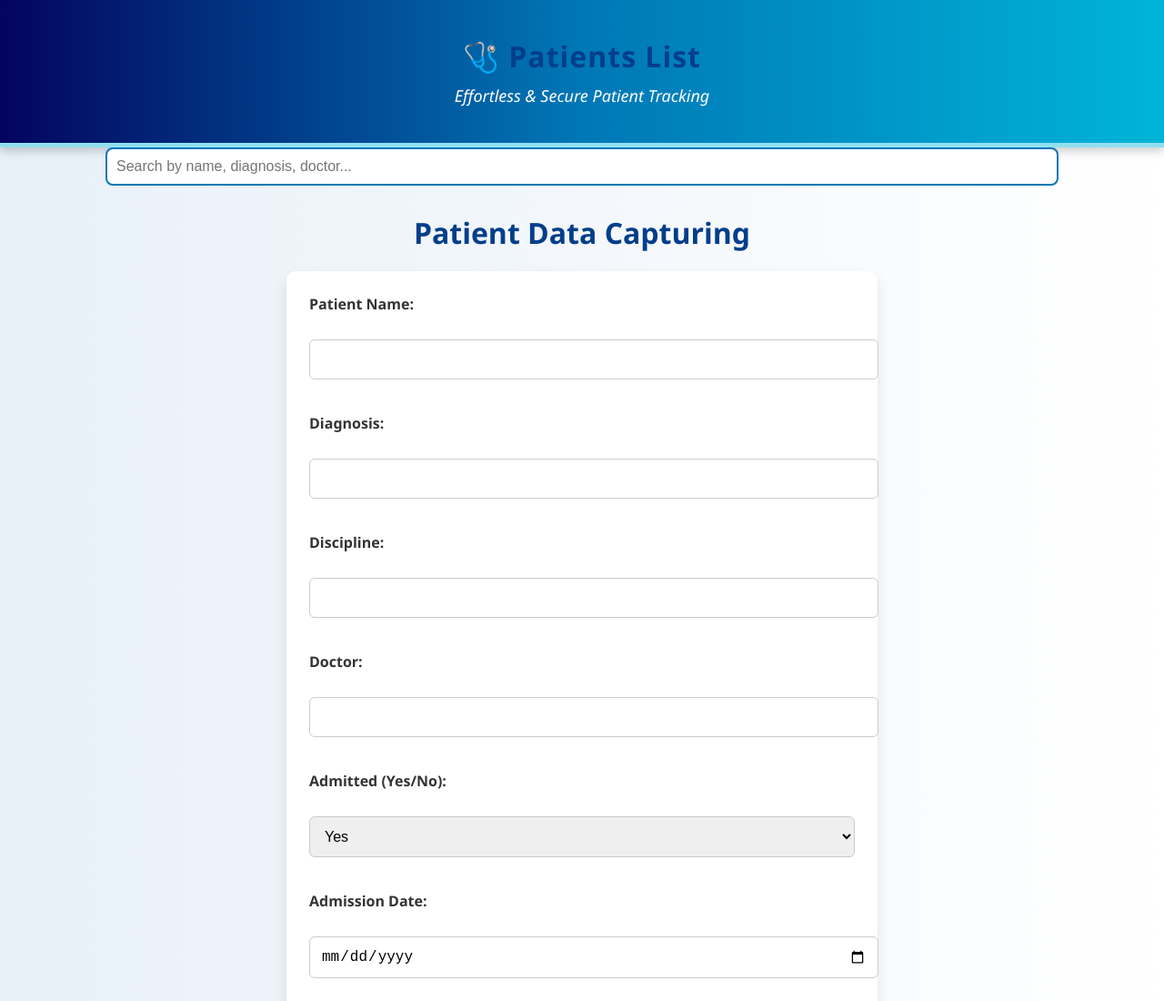
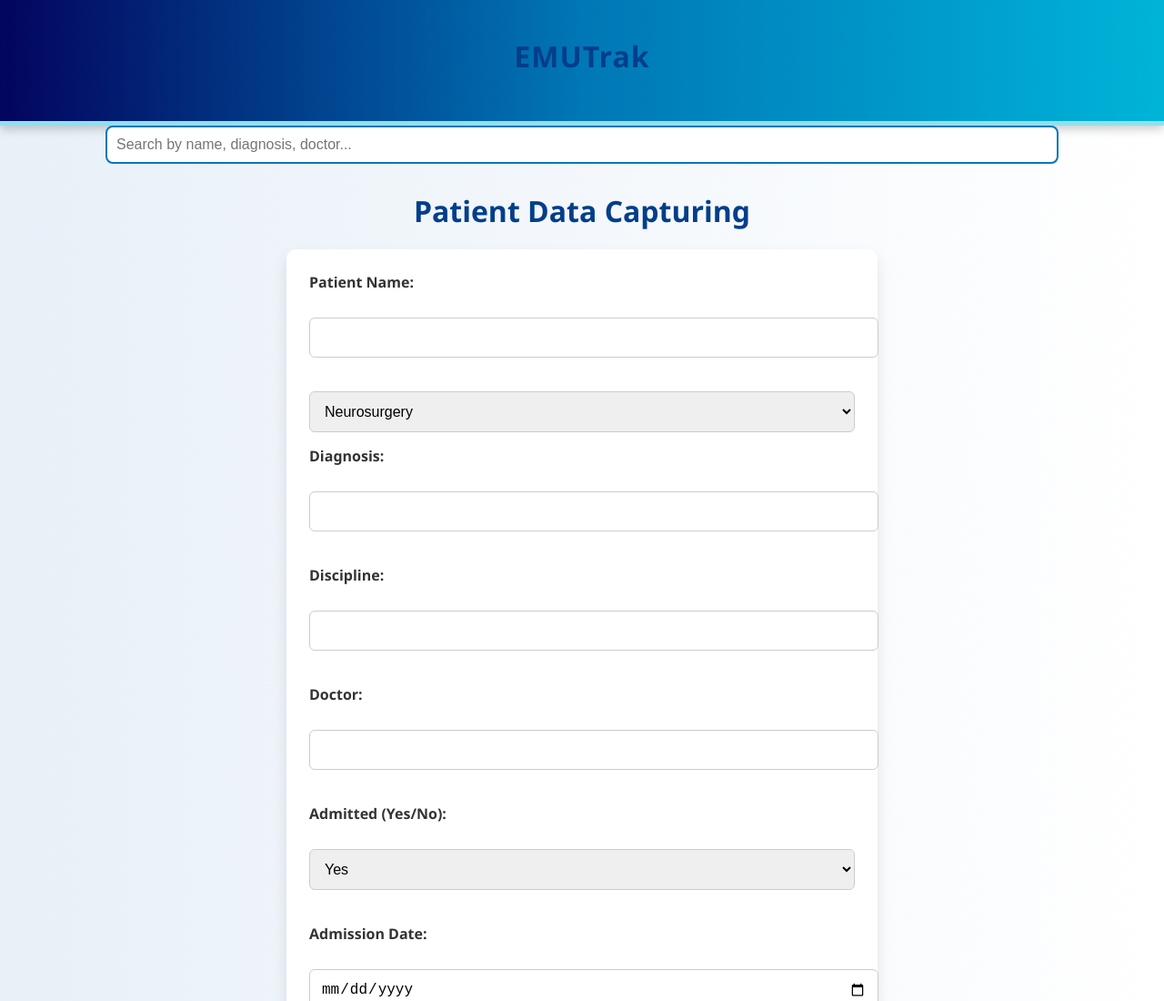
Before and after one commit to Pasekamg/Patients-List, a plain HTML site: page index.html in a window 1280 px wide. Shown: the top 1100 px of the page at 91% size. Drawn offline with Linux system fonts and the light colour scheme.

Commit message:
disciplines

```diff
--- a/index.html
+++ b/index.html
@@ -10,8 +10,8 @@
 
     <!-- Art Header -->
 <header class="hero-banner">
-    <h1>🩺 Patients List</h1>
-    <p>Effortless & Secure Patient Tracking</p>
+    <h1>EMUTrak</h1>
+    <p></p>
 </header>
 
     <div class="no-print" style="text-align:center; margin-bottom: 20px;">
@@ -26,6 +26,23 @@
             <label>Patient Name:</label><br>
             <input type="text" id="patientName" required><br><br>
 
+
+   <select name="discipline">
+  <option value="Neurosurgery">Neurosurgery</option>
+  <option value="Trauma">Trauma</option>
+  <option value="Gynaecology">Gynaecology</option>
+  <option value="Orthopaedics">Orthopaedics</option>
+  <option value="General Surgery">General Surgery</option>
+  <option value="Internal Medicine">Internal Medicine</option>
+  <option value="Emergency">Emergency</option>
+  <option value="Neurology">Neurology</option>
+  <option value="Nephro">Nephro</option>
+  <option value="Vascular">Vascular</option>
+  <option value="Cardiology">Cardiology</option>
+  <option value="Urology">Urology</option>
+  <option value="ENT/MaxF/Opthal">ENT/MaxF/Opthal</option>
+  <option value="OTHER">OTHER</option>
+</select>
             <label>Diagnosis:</label><br>
             <input type="text" id="diagnosis" required><br><br>
 
```
